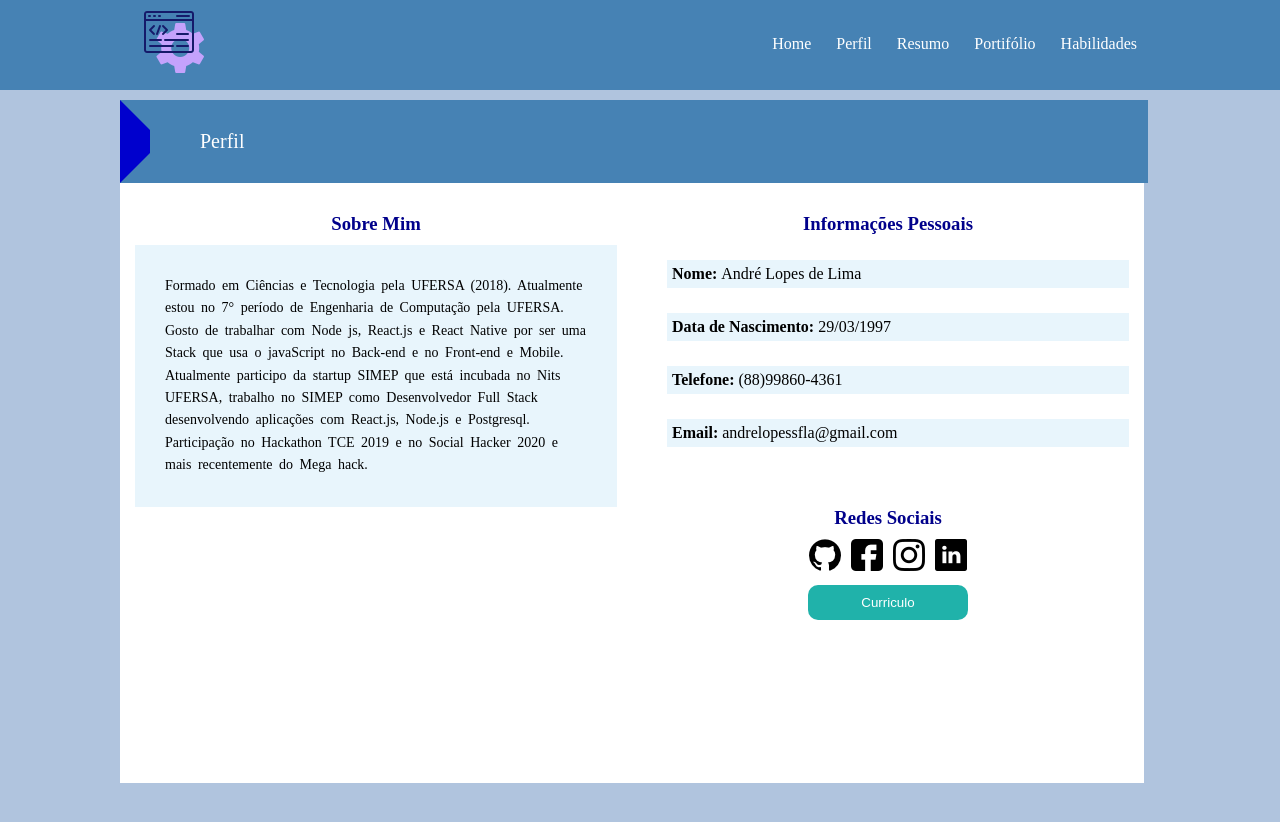
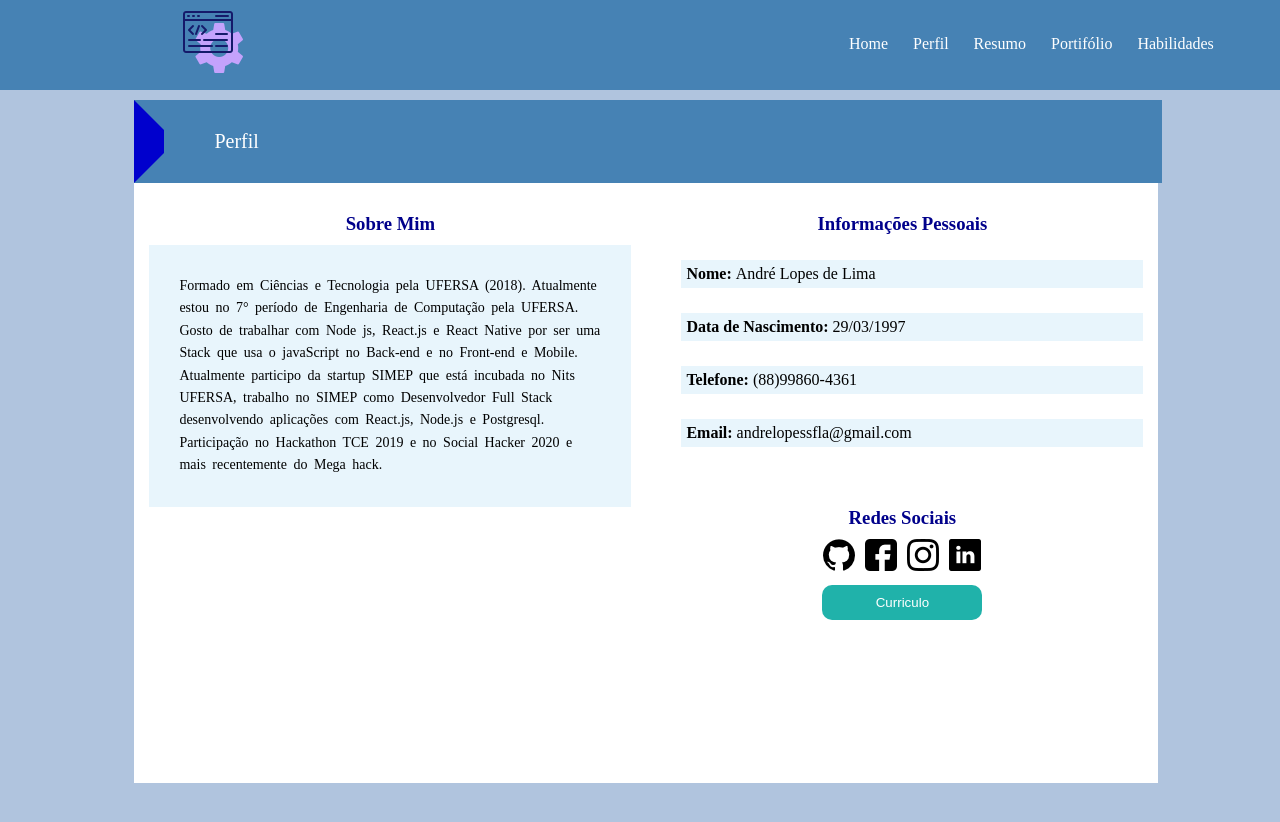
Before and after one commit to lopes-bot/Portifolio, a React (Create React App) app: page /perfil in a window 1280 px wide. Shown: the top 822 px of the page. Built offline with nearby package versions, Linux system fonts and the light colour scheme.

Commit message:
corrigindo erros de alinhamento

```diff
--- a/src/styles/style.js
+++ b/src/styles/style.js
@@ -30,7 +30,7 @@ export const UlItem = styled.ul `
     display: flex;
     align-items: center;
     justify-content: end;
-    margin-right:10%;
+    margin-right:4%;
 
 `;
 
@@ -55,8 +55,11 @@ export const Container = styled.div `
     align-items: ${props=>props.item || "center"};
     justify-content: center;
     background-color: white;
-    margin-left:120px;
+    margin-left:10.5%;
     height:${props=>props.tc || "100%"};
+    @media(max-width: 1024px){
+        margin-left:10%;
+    }
 
 
 `;
@@ -123,12 +126,16 @@ export const LinkBut = styled.a `
 export const NavStyle = styled.div `
     margin-top:${props=>props.top};
     background-color: #4682B4;
-    width:78%;
-    margin-left:120px;
+    width:77.9%;
+    margin-left:10.5%;
     border-left: 30px solid #0000cd;
     border-top: 30px solid transparent;
     border-bottom: 30px solid transparent;
     float:left;
+    @media(max-width: 1024px){
+        width:77%;
+        margin-left:10%;
+    }
 
 
 `;
```
